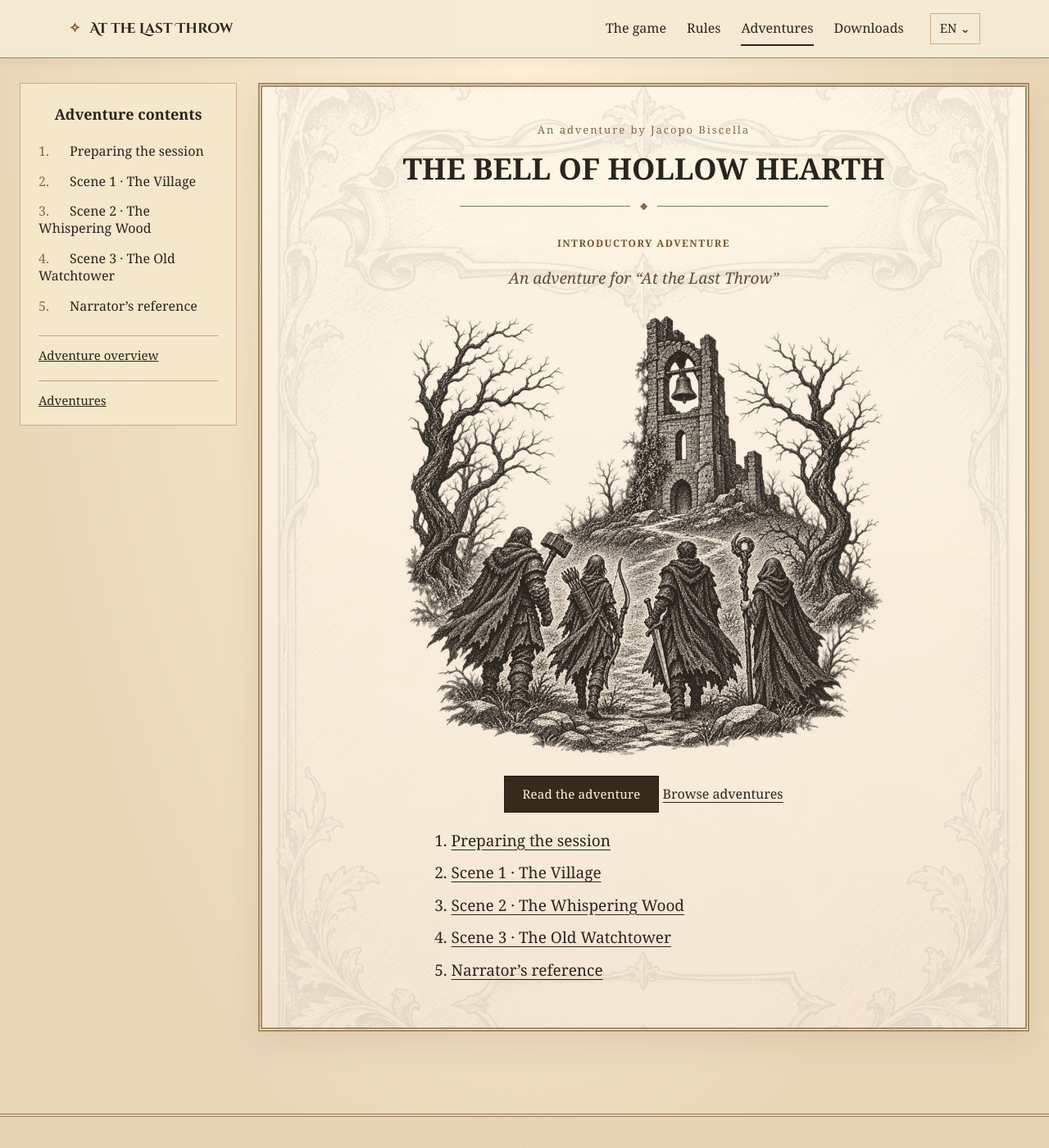
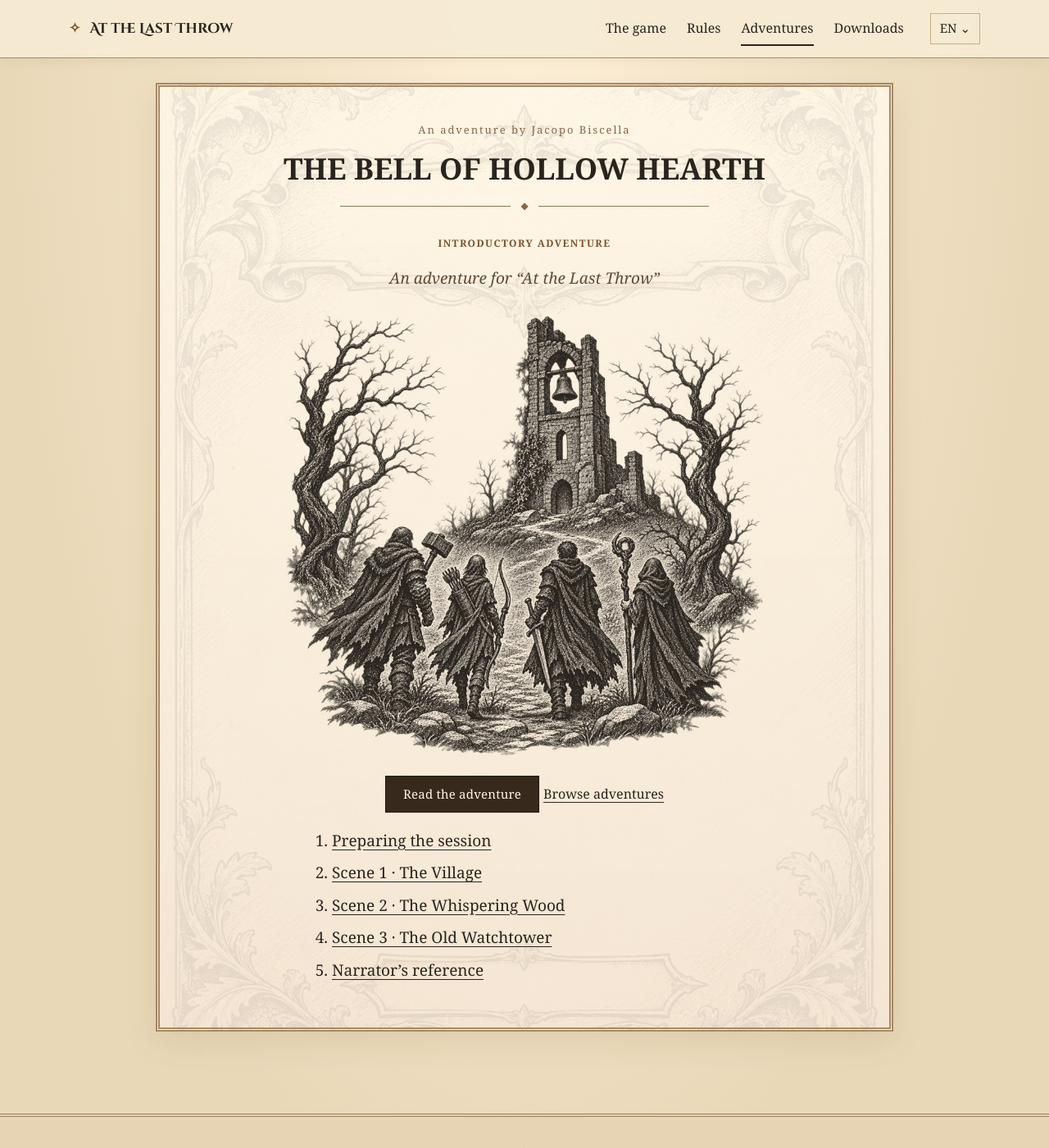
Before and after one commit to jbiscella/at-the-last-throw, a Jekyll site: the page built from docs/en/adventure/index.html, in a window 1280 px wide and 1400 px high. Shown: the whole window at 82% size. Built offline with Jekyll 4.4.1, drawn with Linux system fonts in a browser that asks for light colours; some web fonts are replaced.

Commit message:
Show adventure overview index only once and center its contents

```diff
--- a/docs/_layouts/hollow_hearth.html
+++ b/docs/_layouts/hollow_hearth.html
@@ -13,7 +13,7 @@
 <details class="lang-nav"><summary aria-label="{{ ui.languages }}">{{ page.lang | upcase }} <span aria-hidden="true">⌄</span></summary><div>{% for lang in languages %}<a lang="{{ lang }}" hreflang="{{ lang }}" {% if lang == page.lang %}class="current"{% endif %} href="{{ '/' | relative_url }}{{ lang }}/adventure/{% if page.section %}read/{{ page.section }}.html{% else %}index.html{% endif %}">{{ language_names[forloop.index0] }}</a>{% endfor %}</div></details>
 <details class="mobile-nav"><summary>{{ ui.nav }}</summary><div><a href="{{ '/' | relative_url }}{{ page.lang }}/index.html">{{ ui.catalog.home }}</a><a href="{{ '/' | relative_url }}{{ page.lang }}/read/01.html">{{ ui.catalog.rules }}</a><a href="{{ '/' | relative_url }}{{ page.lang }}/adventures/index.html">{{ ui.catalog.adventures }}</a><a href="{{ '/' | relative_url }}{{ page.lang }}/downloads.html">{{ ui.catalog.materials }}</a></div></details>
 </div></header>
-<main id="main" class="reader-layout hh-reader">
+<main id="main" class="reader-layout hh-reader{% if page.kind == 'adventure_home' %} hh-overview{% endif %}">
 <aside class="sidebar"><p class="sidebar-title">{{ ui.contents }}</p><ol>{% assign keys = '01,02,03,04,05' | split: ',' %}{% for key in keys %}{% assign i = forloop.index0 %}<li><a href="{{ '/' | relative_url }}{{ page.lang }}/adventure/read/{{ key }}.html" {% if page.section == key %}aria-current="page"{% endif %}><span>{{ forloop.index }}.</span>{% case key %}{% when '01' %}{{ ui.prepare }}{% when '02' %}{{ ui.village }}{% when '03' %}{{ ui.wood }}{% when '04' %}{{ ui.tower }}{% when '05' %}{{ ui.reference }}{% endcase %}</a></li>{% endfor %}</ol>
 <a class="hh-overview-link" href="{{ '/' | relative_url }}{{ page.lang }}/adventure/index.html">{{ ui.back }}</a><a class="hh-overview-link" href="{{ '/' | relative_url }}{{ page.lang }}/adventures/index.html">{{ ui.catalog.adventures }}</a></aside>
 <article class="reader-article parchment"><div class="chapter-label">{{ ui.author }}</div>
--- a/docs/assets/hollow-hearth.css
+++ b/docs/assets/hollow-hearth.css
@@ -13,3 +13,6 @@
 .hh-empty{border:double 4px #947452;text-align:center;padding:45px 30px;margin:10px auto 70px;max-width:780px}
 .hh-empty h2{font:normal 24px/1.3 Georgia,serif}.hh-empty p{max-width:570px;margin:15px auto 25px}
 @media(max-width:720px){.hh-catalog-card{grid-template-columns:1fr;padding:18px;gap:12px}.hh-catalog-art img{max-height:190px}.hh-catalog-copy h2{font-size:24px}.hh-catalog-actions{gap:12px}}
+
+/* The overview already contains its table of contents: hide the reader sidebar there. */
+.hh-overview{display:block}.hh-overview .sidebar{display:none}.hh-overview .reader-article{width:min(100%,900px);margin:0 auto}
```
